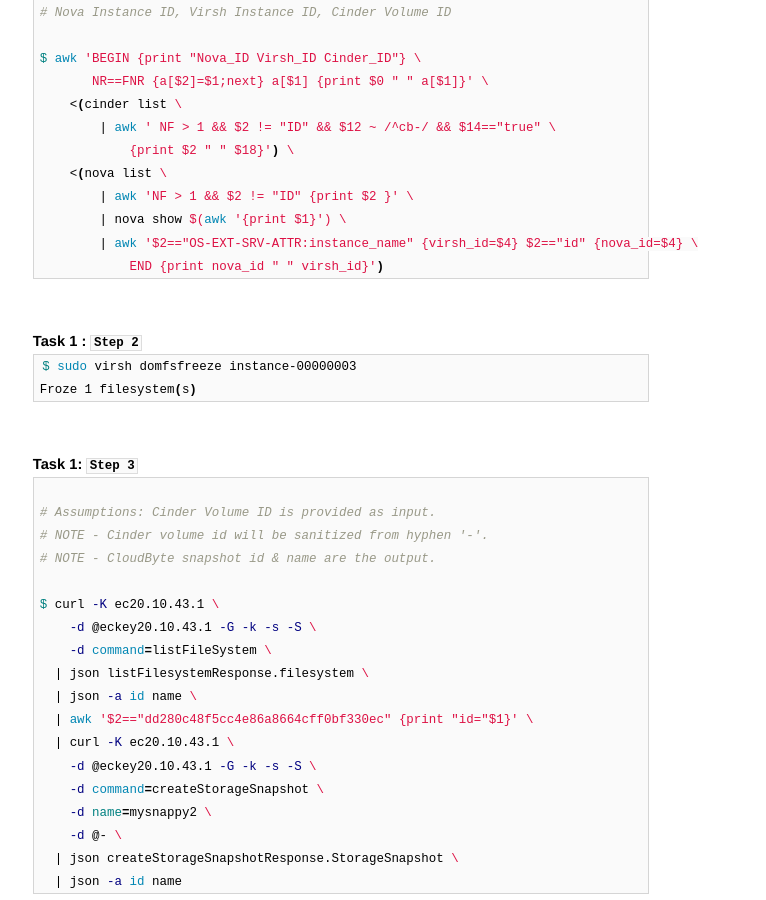
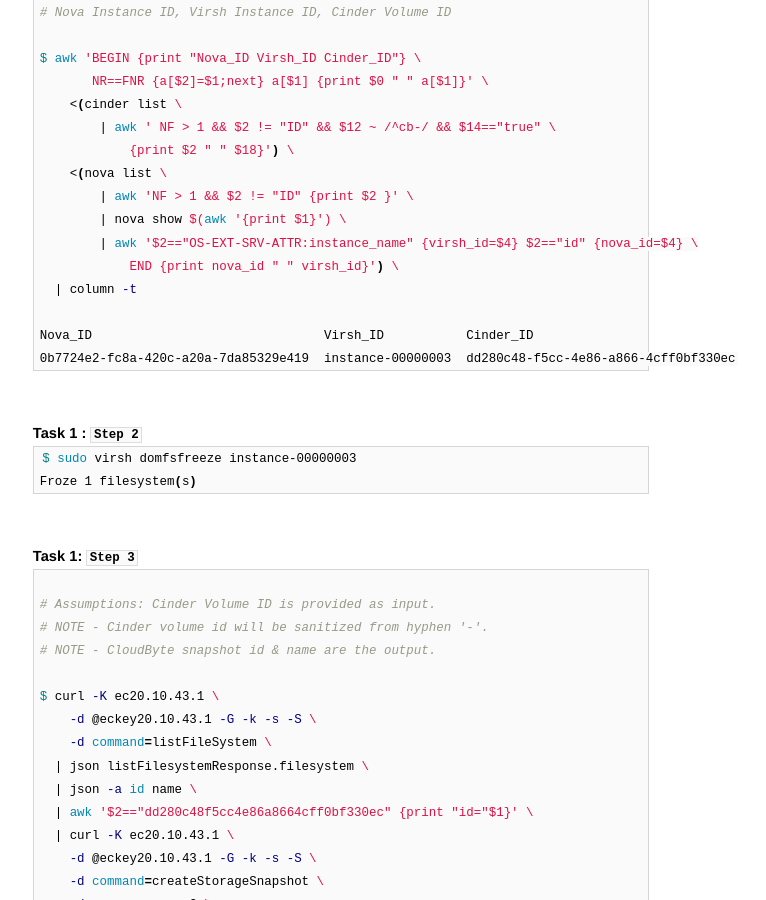
Before and after one commit to AmitKumarDas/amitkumardas.github.io, a Jekyll site: the page built from _posts/2016-07-08-crash-consistent-cloudbyte-snapshots-of-vms-created-using-openstack-and-libvirt-on-kvm.md, in a window 1280 px wide and 900 px high, scrolled down 1603 px. Shown: the whole window, without its empty margins (299-1065 px from the left). Built offline with Jekyll 4.4.1, drawn with Linux system fonts in a browser that asks for light colours.

Commit message:
Update 2016-07-08-crash-consistent-cloudbyte-snapshots-of-vms-created-using-openstack-and-libvirt-on-kvm.md

````diff
--- a/_posts/2016-07-08-crash-consistent-cloudbyte-snapshots-of-vms-created-using-openstack-and-libvirt-on-kvm.md
+++ b/_posts/2016-07-08-crash-consistent-cloudbyte-snapshots-of-vms-created-using-openstack-and-libvirt-on-kvm.md
@@ -94,7 +94,11 @@
         | awk 'NF > 1 && $2 != "ID" {print $2 }' \
         | nova show $(awk '{print $1}') \
         | awk '$2=="OS-EXT-SRV-ATTR:instance_name" {virsh_id=$4} $2=="id" {nova_id=$4} \
-            END {print nova_id " " virsh_id}')
+            END {print nova_id " " virsh_id}') \
+  | column -t
+
+Nova_ID                               Virsh_ID           Cinder_ID
+0b7724e2-fc8a-420c-a20a-7da85329e419  instance-00000003  dd280c48-f5cc-4e86-a866-4cff0bf330ec
 ```
 
 <br />
````
